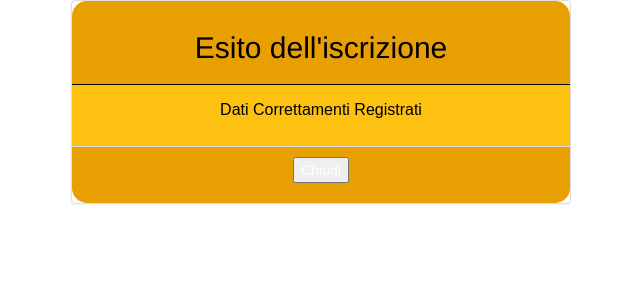
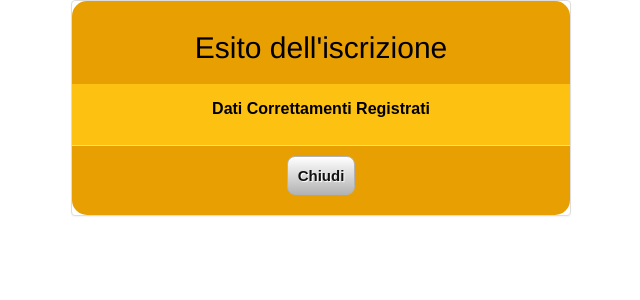
Before and after one commit to tar98/Signup, a PHP site: page /sign.html in a window 1280 px wide. Shown: the top 300 px of the page, without its empty margins (319-959 px from the left). Run offline with PHP 8.4, Linux system fonts and the light colour scheme.

Commit message:
version 0.19

```diff
--- a/css/style_sign.css
+++ b/css/style_sign.css
@@ -10,7 +10,7 @@
   background: #e89f02;
   color:#000000;
   padding: 10px 15px;
-  border-bottom: 1px solid;
+  border-bottom: 0px solid;
   border-top-right-radius: 15px;
   border-top-left-radius: 15px;
   position: relative;
@@ -34,10 +34,43 @@
 {
   background-image: none;
   background: #e89f02;
-  color:#FFFFFF;
+  color:#000000;
   padding: 10px 15px;
   border-bottom: 0px solid;
   border-bottom-right-radius: 15px;
   border-bottom-left-radius: 15px;
   position: relative;
 }
+
+#Close {
+    display: inline-block;
+    text-align: center;
+    vertical-align: middle;
+    padding: 10px 10px;
+    border: 1px solid #b3b3b3;
+    border-radius: 8px;
+    background: #ffffff;
+    background: -webkit-gradient(linear, left top, left bottom, from(#ffffff), to(#b3b3b3));
+    background: -moz-linear-gradient(top, #ffffff, #b3b3b3);
+    background: linear-gradient(to bottom, #ffffff, #b3b3b3);
+    text-shadow: #ffffff 1px 1px 1px;
+    font: normal normal bold 15px arial;
+    color: #111111;
+    text-decoration: none;
+}
+#Close:hover,
+#Close:focus {
+    border: 1px solid #ffffff;
+    background: #ffffff;
+    background: -webkit-gradient(linear, left top, left bottom, from(#ffffff), to(#d7d7d7));
+    background: -moz-linear-gradient(top, #ffffff, #d7d7d7);
+    background: linear-gradient(to bottom, #ffffff, #d7d7d7);
+    color: #111111;
+    text-decoration: none;
+}
+#Close:active {
+    background: #b3b3b3;
+    background: -webkit-gradient(linear, left top, left bottom, from(#b3b3b3), to(#b3b3b3));
+    background: -moz-linear-gradient(top, #b3b3b3, #b3b3b3);
+    background: linear-gradient(to bottom, #b3b3b3, #b3b3b3);
+}
--- a/sign.html
+++ b/sign.html
@@ -20,7 +20,7 @@
          </div>
          <div class="panel-body">
           <center>
-						<p>Dati correttamenti registrati</p>
+						<p><strong>Dati correttamenti registrati</strong></p>
 					</center>
          </div>
          <div class = "panel-footer">
```
